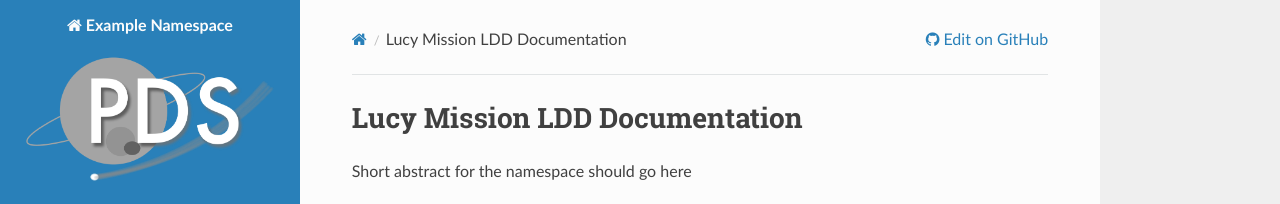
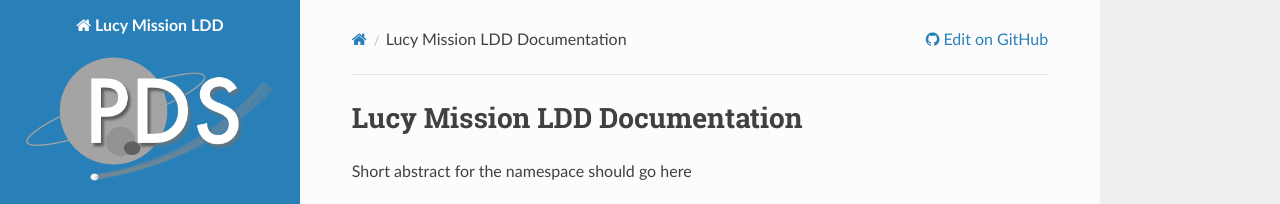
Before and after one commit to pds-data-dictionaries/ldd-lucy, a Sphinx documentation site: the page built from docs/source/index.rst, in a window 1280 px wide. Shown: the top 204 px of the page. Built offline with Sphinx 7.4.7 and the Read the Docs theme 2.0.0, drawn with Linux system fonts in a browser that asks for light colours.

Commit message:
Update project name and author

```diff
--- a/docs/source/conf.py
+++ b/docs/source/conf.py
@@ -17,9 +17,9 @@
 
 # -- Project information -----------------------------------------------------
 
-project = 'Example Namespace'
+project = 'Lucy Mission LDD'
 # copyright = overidden by CSS specified below
-author = 'NASA Planetary Data System'
+author = 'Lucy Archive Team'
 
 
 # -- General configuration ---------------------------------------------------
```
